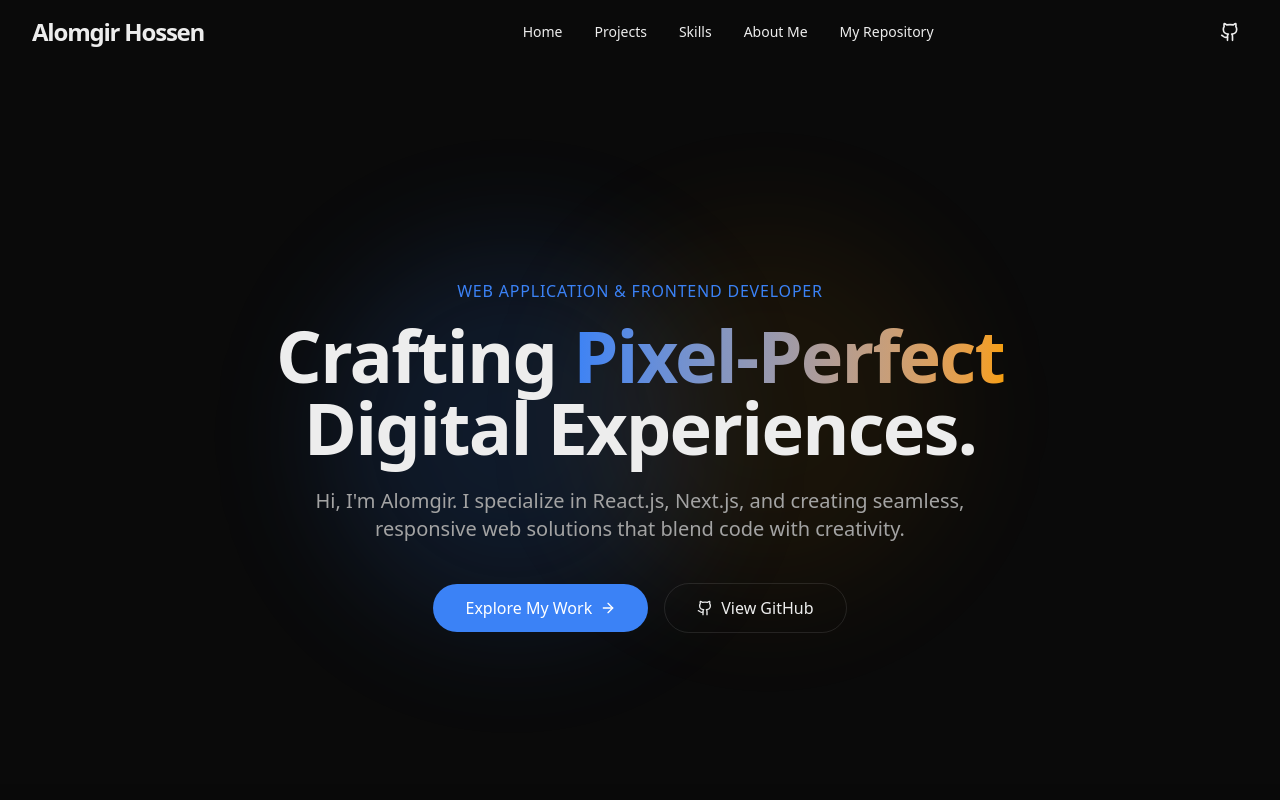
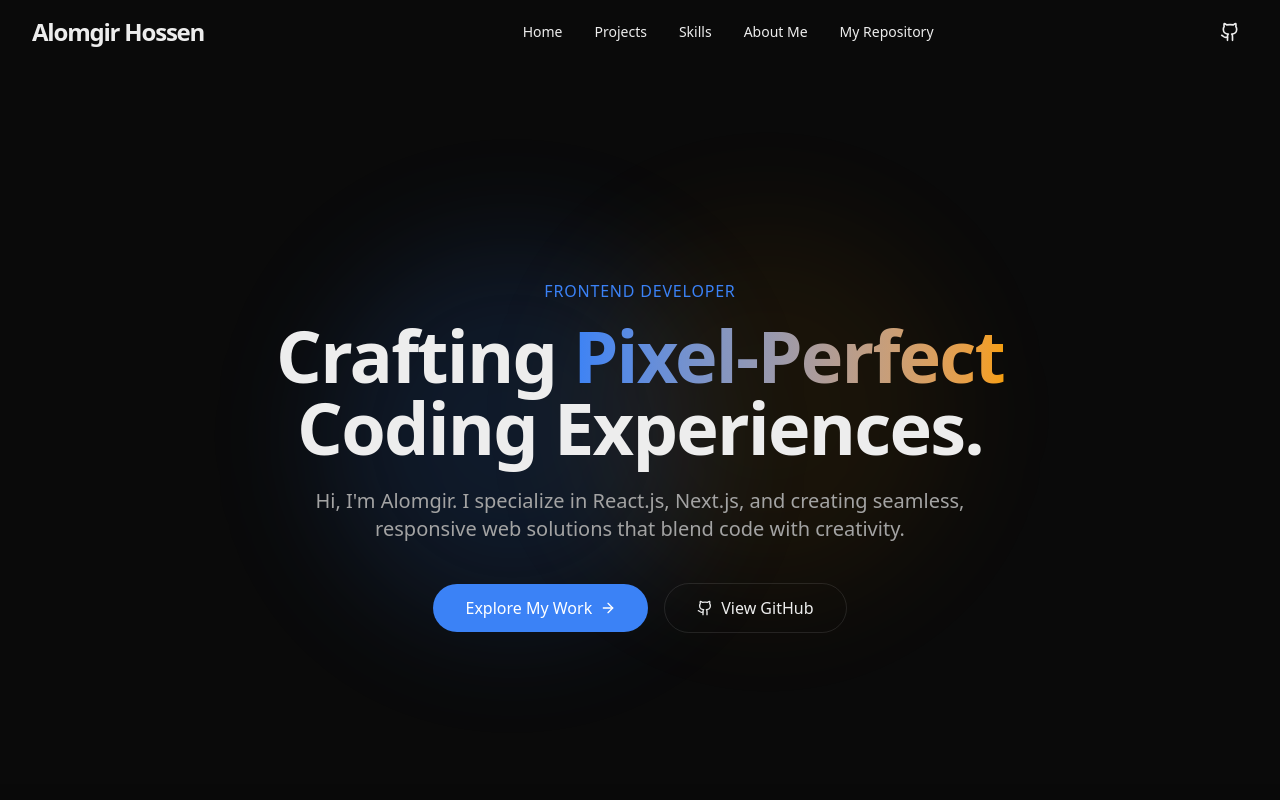
Before and after one commit to Developer-Alomgir/alomgir, a Next.js app: page / in a window 1280 px wide. Shown: the top 800 px of the page. Built offline with nearby package versions, Linux system fonts and the light colour scheme.

Commit message:
Update Hero.tsx

```diff
--- a/src/components/sections/Hero.tsx
+++ b/src/components/sections/Hero.tsx
@@ -19,9 +19,9 @@ export function Hero() {
                     animate={{ opacity: 1, y: 0 }}
                     transition={{ duration: 0.8 }}
                 >
-                    <h2 className="text-sm md:text-base font-medium tracking-wider text-primary mb-4 uppercase">
-                        Web Application & Frontend Developer
-                    </h2>
+                    <h1 className="text-sm md:text-base font-medium tracking-wider text-primary mb-4 uppercase">
+                        Frontend Developer
+                    </h1>
                 </motion.div>
 
                 <motion.h1
@@ -31,7 +31,7 @@ export function Hero() {
                     className="text-4xl md:text-6xl lg:text-7xl font-bold tracking-tight mb-6"
                 >
                     Crafting <span className="text-transparent bg-clip-text bg-gradient-to-r from-primary to-accent">Pixel-Perfect</span> <br className="hidden md:block" />
-                    Digital Experiences.
+                    Coding Experiences.
                 </motion.h1>
 
                 <motion.p
```
